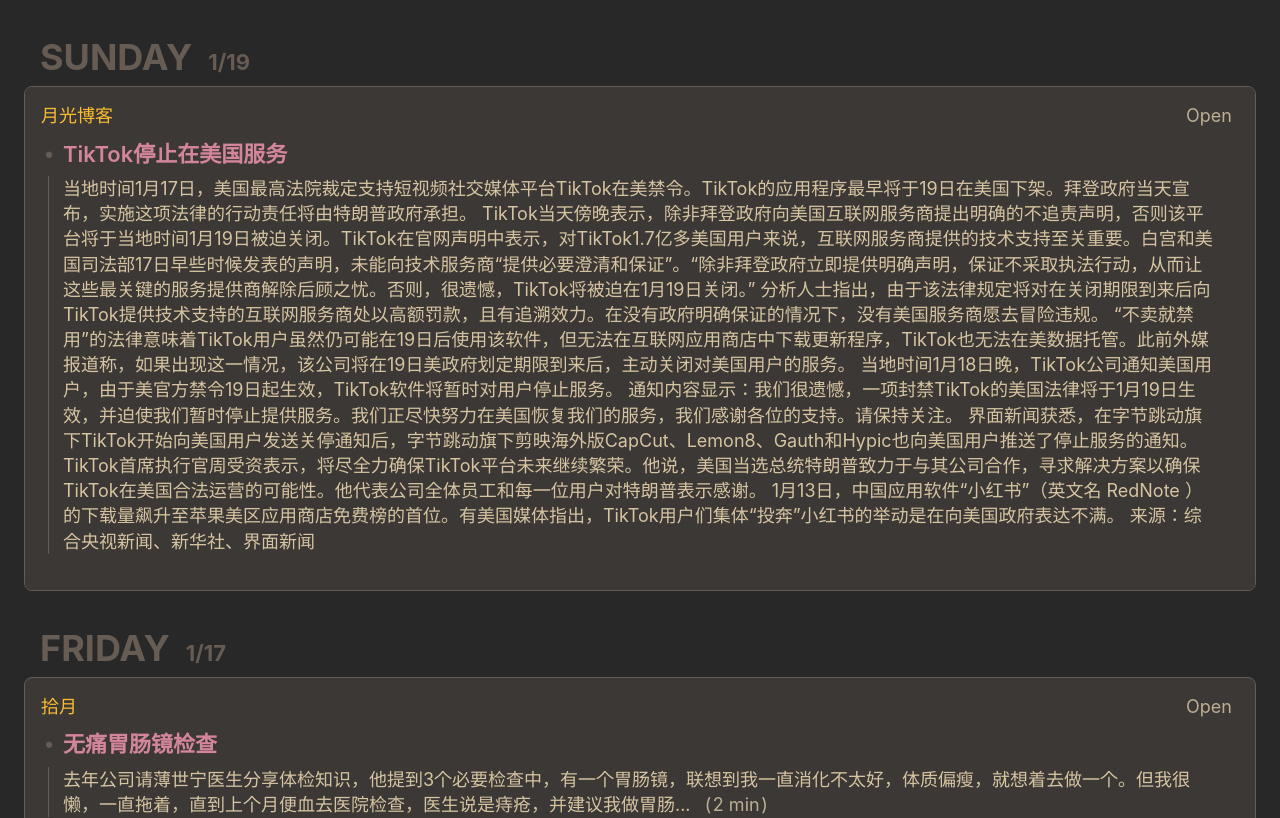
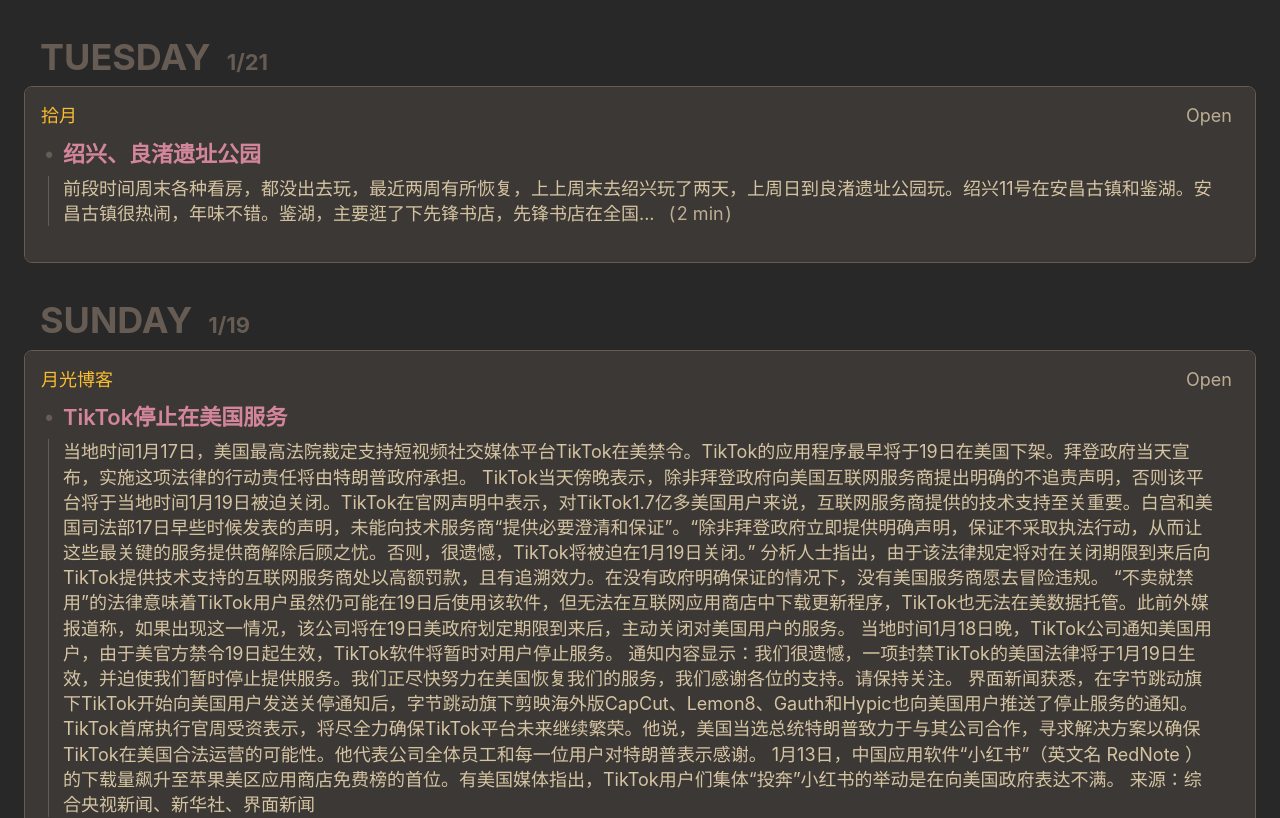
Before and after one commit to TiG000/rss0521, a plain HTML site: page index.html in a window 1280 px wide. Shown: the top 818 px of the page. Drawn offline with Linux system fonts and the light colour scheme.

Commit message:
deploy: 9e9d9df08eacdbec364c2e045af8c16f13127d17

```diff
--- a/index.html
+++ b/index.html
@@ -15,6 +15,53 @@
 
   <body>
     <!-- %after-body-begin.html% -->
+      <section class="daily-content js-toggle-accordions-scope">
+        <h2 class="daily-heading">
+          <button
+            class="daily-heading-toggle"
+            data-action="toggle-accordions"
+            title="Click to toggle the day, Ctrl + click to toggle all."
+          >
+            <time class="daily-heading-toggle__weekday js-offset-weekday" data-offset-date=2025-01-21 datetime="2025-01-21T13:13:00.000Z">2025-01-21</time>
+            <time class="daily-heading-toggle__date js-offset-date" data-offset-date=2025-01-21 datetime="2025-01-21T13:13:00.000Z"></time>
+          </button>
+        </h2>
+        <ul class="sources card">
+            <li class="card__section">
+              <section class="js-toggle-accordions-scope">
+                <h3 class="source-heading">
+                  <button
+                    class="source-heading__name"
+                    data-action="toggle-accordions"
+                    title="Click to toggle the source, Ctrl + click to toggle all."
+                  >拾月</button>
+                  <a class="source-heading__link" href="https://www.skyue.com/">Open</a>
+                </h3>
+                <section class="articles-per-source">
+                    <article>
+                      <details
+                        class="article-expander"
+                        data-action="toggle-native-accordion"
+                        data-accordion-key="https://www.skyue.com/25012121.html"
+                        open
+                      >
+                        <summary class="article-expander__title">绍兴、良渚遗址公园</summary>
+                        <a class="article-summary-link article-summary-box-outer" href="https://www.skyue.com/25012121.html">
+                          <div class="article-summary-box-inner media-object">
+                            <span class="media-object__text">
+                              <span>前段时间周末各种看房，都没出去玩，最近两周有所恢复，上上周末去绍兴玩了两天，上周日到良渚遗址公园玩。绍兴11号在安昌古镇和鉴湖。安昌古镇很热闹，年味不错。鉴湖，主要逛了下先锋书店，先锋书店在全国...</span>
+                                &ensp;<span class="article-reading-time">(&hairsp;2
+                                  min&hairsp;)</span>
+                            </span>
+                          </div>
+                        </a>
+                      </details>
+                    </article>
+                </section>
+              </section>
+            </li>
+        </ul>
+      </section>
       <section class="daily-content js-toggle-accordions-scope">
         <h2 class="daily-heading">
           <button
@@ -773,8 +820,8 @@
       </section>
 
     <footer>
-      <a class="footer-link" href="https://github.com/TiG000/rss0521/actions/runs/12877829544">
-        <time id="build-timestamp" datetime="2025-01-21T00:34:56.397Z">2025-01-21T00:34:56.397Z</time>
+      <a class="footer-link" href="https://github.com/TiG000/rss0521/actions/runs/12898631276">
+        <time id="build-timestamp" datetime="2025-01-22T00:36:04.258Z">2025-01-22T00:36:04.258Z</time>
       </a>
       <a class="footer-link" href="https://github.com/osmoscraft/osmosfeed">osmosfeed 1.15.1</a>
     </footer>
```
Also changed, not shown: cache.json (+14 -4 lines), 1 other file.
